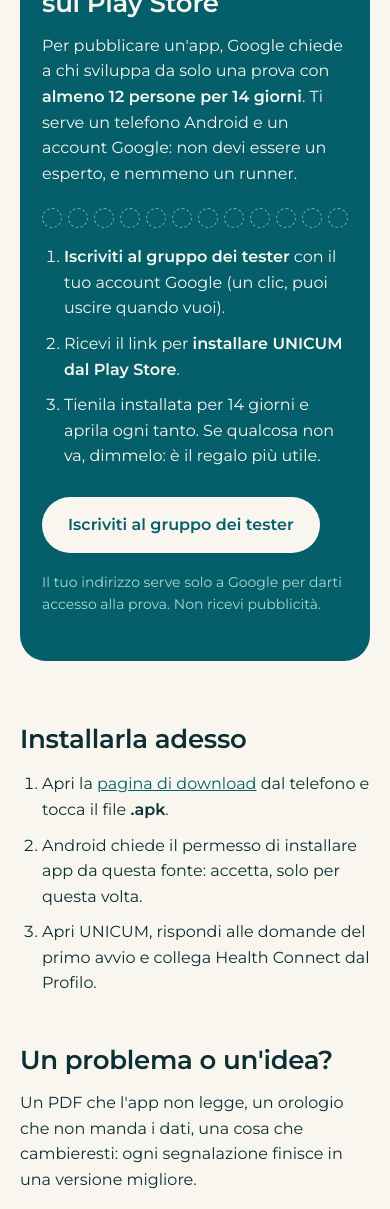
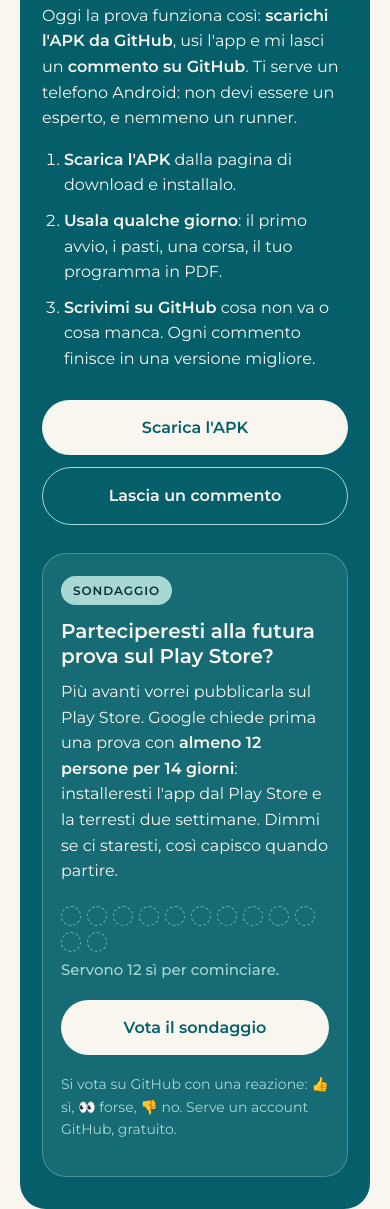
Before and after one commit to peol-13/unicum, a plain HTML site: page docs/index.html in a window 390 px wide. Shown: the part 6332-7541 px from the top of the page. Drawn offline with Linux system fonts and the light colour scheme; no server answers.

Commit message:
Tester: per ora APK e commenti su GitHub, più un sondaggio sul Play Store
La prova sul Play Store è rimandata. La pagina web, il README e i modelli
delle segnalazioni ora dicono come si prova oggi (APK dalle release e
commenti su GitHub) e rimandano al sondaggio nella issue 1: chi
parteciperebbe alla futura prova di 14 giorni vota con una reazione. La
pagina legge i voti e riempie i 12 cerchi. Tolto il link al gruppo Google,
che non esiste.

Co-Authored-By: Claude Fable 5.2 <noreply@anthropic.com>

```diff
--- a/docs/index.html
+++ b/docs/index.html
@@ -99,6 +99,13 @@
   .tester { position: relative; overflow: hidden; background: #045F6A; color: #F9F6EF; border-radius: 32px; padding: 48px; }
   .tester a.btn { background: #F9F6EF; color: #045F6A; }
   .tester .note { margin-top: 18px; font-size: 14px; color: #A7D8D3; }
+  .tester a.btn.line { background: transparent; color: #F9F6EF; border: 1.5px solid #A7D8D3; }
+  .poll { margin-top: 36px; padding: 28px; border-radius: 24px; background: rgba(249,246,239,.08); border: 1px solid rgba(167,216,211,.35); }
+  .poll h3 { font-size: 22px; line-height: 1.25; margin-bottom: 10px; }
+  .poll .btns { margin-top: 18px; }
+  .tally { font-weight: 500; font-size: 15px; color: #A7D8D3; margin: 0; }
+  .count i { transition: background .5s, border-color .5s, opacity .5s, transform .5s; }
+  .count i.yes { background: #A7D8D3; border: 1.5px solid #A7D8D3; opacity: 1; transform: scale(1.06); }
   .count { display: flex; gap: 8px; flex-wrap: wrap; margin: 22px 0 6px; }
   .count i { width: 30px; height: 30px; border-radius: 999px; border: 1.5px dashed #A7D8D3; opacity: .7; }
   .tag { display: inline-block; background: #A7D8D3; color: #0B2F34; font-weight: 600; font-size: 12px; letter-spacing: .08em; text-transform: uppercase; padding: 5px 12px; border-radius: 999px; margin-bottom: 14px; }
@@ -147,7 +154,9 @@
     .card p { font-size: 14px; }
     .big { font-size: 28px; }
     .tester { padding: 32px 22px; border-radius: 26px; }
-    .tester .btn { display: block; text-align: center; }
+    .tester .btn { flex: 1 1 100%; text-align: center; }
+    .poll { padding: 22px 18px; margin-top: 28px; }
+    .poll h3 { font-size: 20px; }
     .count { gap: 6px; }
     .count i { width: 20px; height: 20px; }
     .two { grid-template-columns: 1fr; gap: 40px; }
@@ -283,19 +292,30 @@
 <section class="block" id="tester" style="padding-top:0">
   <div class="wrap">
     <div class="tester reveal">
-      <span class="tag">Cerco 12 tester</span>
-      <h2>Aiutami a portarla sul Play Store</h2>
-      <p>Per pubblicare un'app, Google chiede a chi sviluppa da solo una prova con <strong>almeno 12 persone per 14 giorni</strong>. Ti serve un telefono Android e un account Google: non devi essere un esperto, e nemmeno un runner.</p>
-      <div class="count" aria-hidden="true"><i></i><i></i><i></i><i></i><i></i><i></i><i></i><i></i><i></i><i></i><i></i><i></i></div>
+      <span class="tag">Cerco tester</span>
+      <h2>Provala e dimmi com'è</h2>
+      <p>Oggi la prova funziona così: <strong>scarichi l'APK da GitHub</strong>, usi l'app e mi lasci un <strong>commento su GitHub</strong>. Ti serve un telefono Android: non devi essere un esperto, e nemmeno un runner.</p>
       <ol class="steps">
-        <li><strong>Iscriviti al gruppo dei tester</strong> con il tuo account Google (un clic, puoi uscire quando vuoi).</li>
-        <li>Ricevi il link per <strong>installare UNICUM dal Play Store</strong>.</li>
-        <li>Tienila installata per 14 giorni e aprila ogni tanto. Se qualcosa non va, dimmelo: è il regalo più utile.</li>
+        <li><strong>Scarica l'APK</strong> dalla pagina di download e installalo.</li>
+        <li><strong>Usala qualche giorno</strong>: il primo avvio, i pasti, una corsa, il tuo programma in PDF.</li>
+        <li><strong>Scrivimi su GitHub</strong> cosa non va o cosa manca. Ogni commento finisce in una versione migliore.</li>
       </ol>
       <div class="btns">
-        <a class="btn" href="https://groups.google.com/g/unicum-tester">Iscriviti al gruppo dei tester</a>
+        <a class="btn" href="https://github.com/peol-13/unicum/releases/latest">Scarica l'APK</a>
+        <a class="btn line" href="https://github.com/peol-13/unicum/issues/new/choose">Lascia un commento</a>
       </div>
-      <p class="note">Il tuo indirizzo serve solo a Google per darti accesso alla prova. Non ricevi pubblicità.</p>
+
+      <div class="poll">
+        <span class="tag">Sondaggio</span>
+        <h3>Parteciperesti alla futura prova sul Play Store?</h3>
+        <p>Più avanti vorrei pubblicarla sul Play Store. Google chiede prima una prova con <strong>almeno 12 persone per 14 giorni</strong>: installeresti l'app dal Play Store e la terresti due settimane. Dimmi se ci staresti, così capisco quando partire.</p>
+        <div class="count" id="count" aria-hidden="true"><i></i><i></i><i></i><i></i><i></i><i></i><i></i><i></i><i></i><i></i><i></i><i></i></div>
+        <p class="tally" id="tally">Servono 12 sì per cominciare.</p>
+        <div class="btns">
+          <a class="btn" href="https://github.com/peol-13/unicum/issues/1">Vota il sondaggio</a>
+        </div>
+        <p class="note">Si vota su GitHub con una reazione: 👍 sì, 👀 forse, 👎 no. Serve un account GitHub, gratuito.</p>
+      </div>
     </div>
   </div>
 </section>
@@ -375,6 +395,25 @@
   window.addEventListener('resize', update);
   update();
 
+  // Sondaggio: i sì arrivati finora (le reazioni 👍 alla segnalazione su GitHub) riempiono i cerchi
+  var tally = document.getElementById('tally');
+  var circles = [].slice.call(document.querySelectorAll('#count i'));
+  if (window.fetch && tally) {
+    fetch('https://api.github.com/repos/peol-13/unicum/issues/1', { headers: { Accept: 'application/vnd.github+json' } })
+      .then(function (r) { return r.ok ? r.json() : null; })
+      .then(function (d) {
+        var yes = d && d.reactions ? d.reactions['+1'] : null;
+        if (typeof yes !== 'number') return;
+        circles.forEach(function (c, k) {
+          if (k < yes) setTimeout(function () { c.classList.add('yes'); }, 120 * k);
+        });
+        if (yes === 0) tally.textContent = 'Ancora nessun sì: il primo puoi essere tu. Ne servono 12.';
+        else if (yes < 12) tally.textContent = yes + ' sì su 12 per cominciare.';
+        else tally.textContent = yes + ' sì: ci siamo, la prova può partire.';
+      })
+      .catch(function () {});
+  }
+
   // Comparsa degli elementi
   var items = [].slice.call(document.querySelectorAll('.reveal'));
   if ('IntersectionObserver' in window) {
```
Also changed, not shown: 2 other files.
